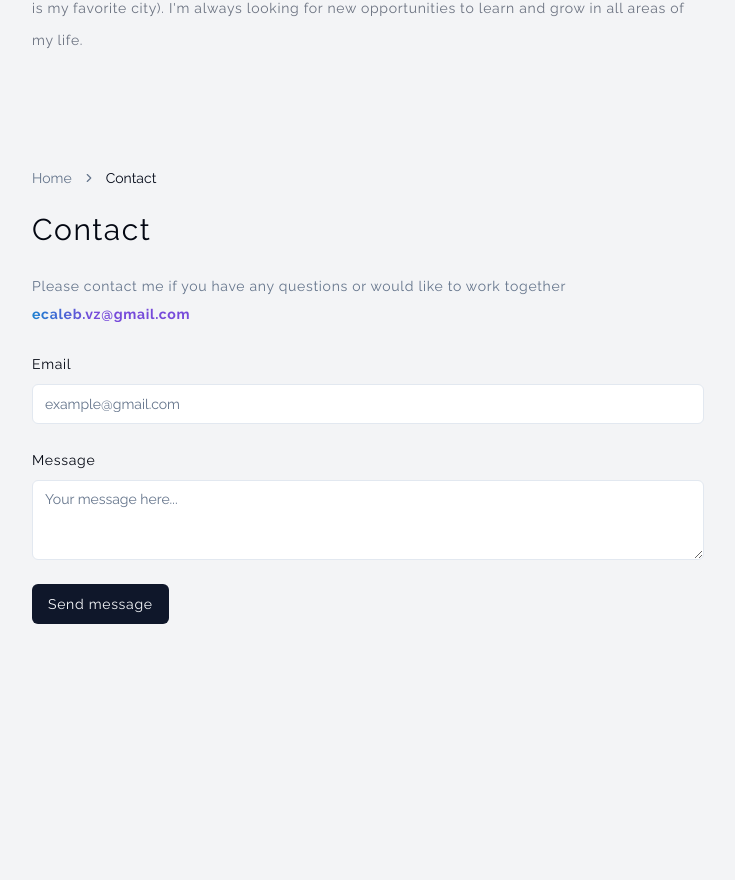
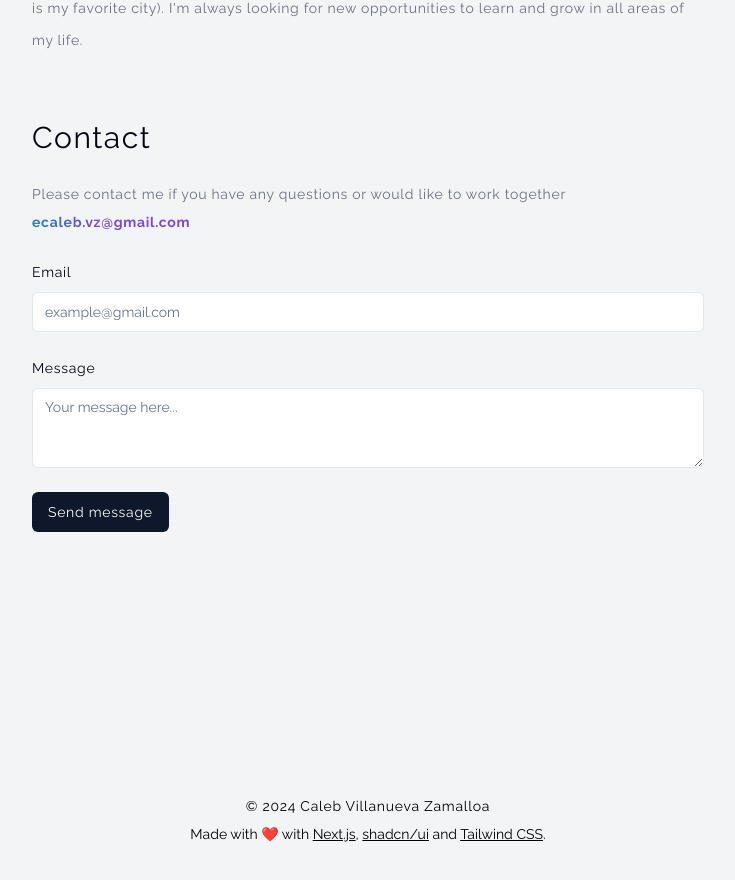
Before and after one commit to ecaleb97/ecaleb.dev, a Next.js app: page / in a window 1280 px wide. Shown: the part 2140-3020 px from the top of the page, without its empty margins (272-1007 px from the left). Built offline with nearby package versions, Linux system fonts and the light colour scheme.

Commit message:
refactor: Update contact section styling and add id attribute to SectionWrapper

```diff
--- a/src/components/contact/contact.tsx
+++ b/src/components/contact/contact.tsx
@@ -57,13 +57,14 @@ export function Contact() {
 
   return (
     <SectionWrapper
-      className='my-28'
+      className='my-16'
+      id='contact'
     >
-      <Path name='Contact' />
+      {/* <Path name='Contact' /> */}
       <SectionHeading>
         Contact
       </SectionHeading>
-      <p className='tracking-wider text-sm text-muted-foreground leading-7'>
+      <p className='tracking-wider text-sm text-gray-500 dark:text-white leading-7'>
         Please contact me if you have any questions or would like to work together {' '}
         <a
           href="mailto:ecaleb.vz@gmail.com"
```
